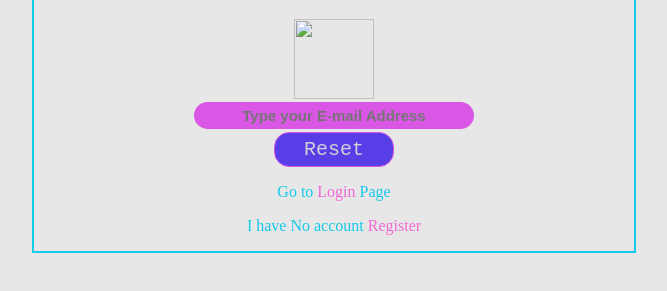
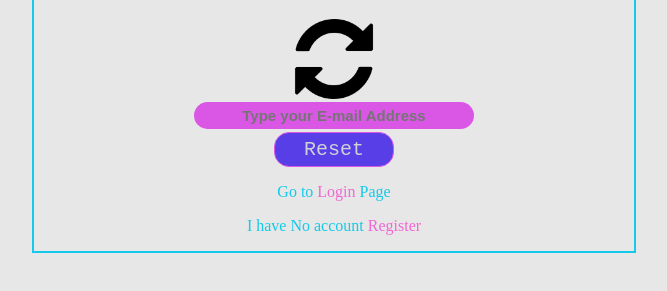
Before and after one commit to Jipan969/css-with-multi-pages, a plain HTML site: page page/reset.html in a window 1280 px wide. Shown: the part 71-362 px from the top of the page, without its empty margins (306-973 px from the left). Drawn offline with Linux system fonts and the light colour scheme.

Commit message:
Update reset.html

```diff
--- a/page/reset.html
+++ b/page/reset.html
@@ -9,7 +9,7 @@
     <body>
         <div class="form-full-area">
             <h1 class="form-header">Reset Password</h1>
-            <img width="80px" src="icon/reset.png" alt="">
+            <img width="80px" src="../icon/reset.png" alt="">
             <form action="../index.html" class="form-area">
                 <input type="email" placeholder="Type your E-mail Address">
                 <button class="btn">Reset</button>
```
